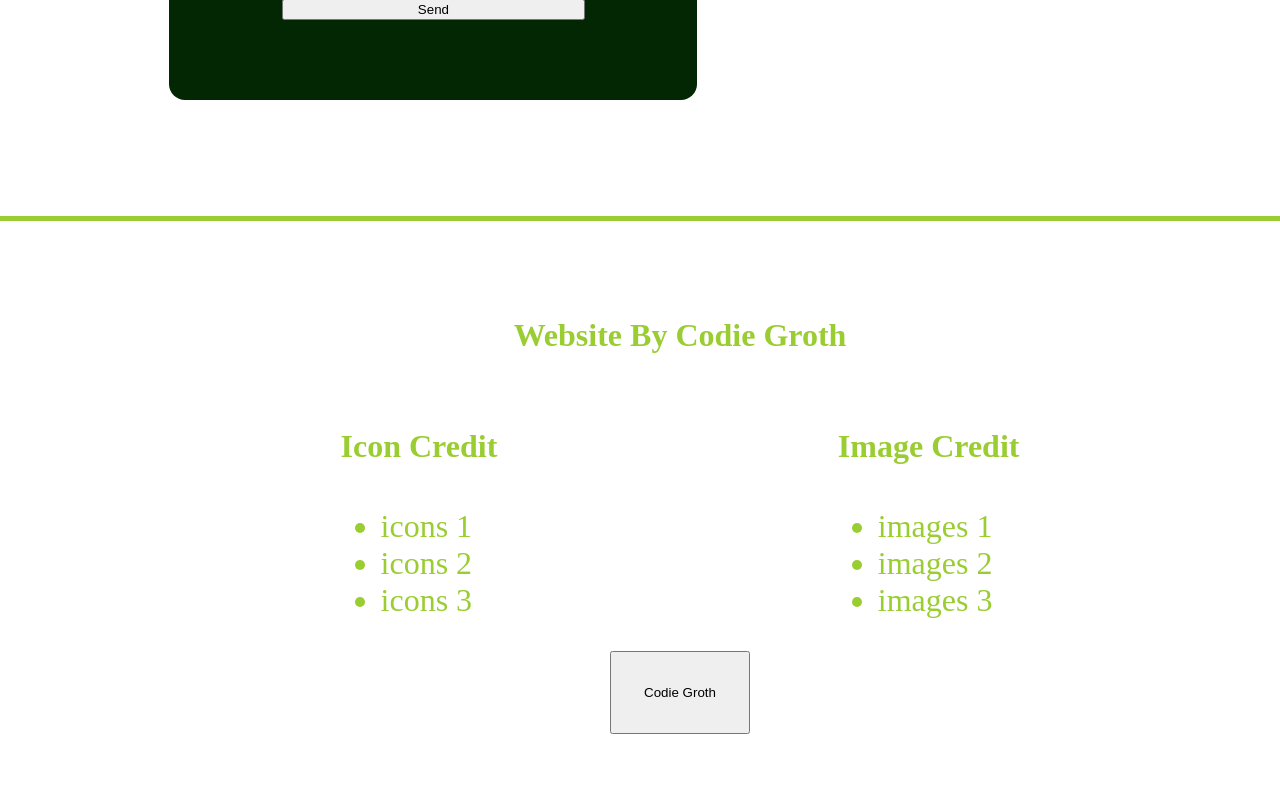
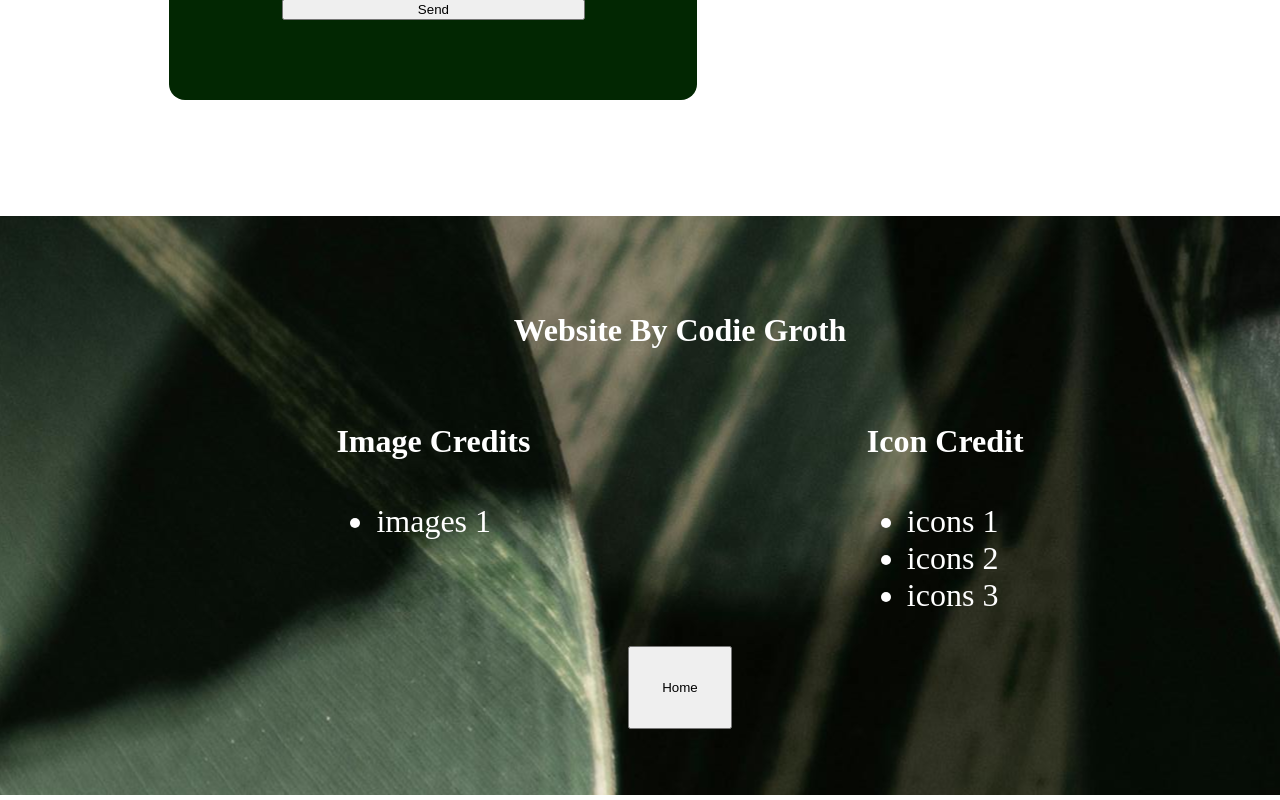
Before and after one commit to codiemaureen/codieCodes, a Next.js app: page / in a window 1280 px wide. Shown: the part 2544-3344 px from the top of the page. Built offline with nearby package versions, Linux system fonts and the light colour scheme; a web font is replaced by a local one.

Commit message:
cleaning up footer

```diff
--- a/src/app/component/Footer.jsx
+++ b/src/app/component/Footer.jsx
@@ -5,6 +5,13 @@ const Footer = () => {
     <div className={styles.footer}>
       <h3 className={styles.footerTitle}>Website By Codie Groth</h3>
       <section className={styles.credContainer}>
+       <div className={styles.imageCredContainer}>
+        <h4 className={styles.imageCredit}>Image Credits</h4>
+        <ul className={styles.imageCred}>
+         <li className={styles.image}>images 1</li>
+        </ul>
+       </div>
+
        <div className={styles.iconCredContainer}>
         <h4 className={styles.iconCredit}>Icon Credit </h4>
         <ul className="iconCred">
@@ -13,16 +20,8 @@ const Footer = () => {
          <li className="icons">icons 3</li>
         </ul>
        </div>
-       <div className={styles.imageCredContainer}>
-        <h4 className={styles.imageCredit}>Image Credit</h4>
-        <ul className={styles.imageCred}>
-         <li className={styles.images}>images 1</li>
-         <li className={styles.images}>images 2</li>
-         <li className={styles.images}>images 3</li>
-        </ul>
-       </div>
       </section>
-      <button className={styles.returnHome}>Codie Groth</button>
+      <button className={styles.returnHome}>Home</button>
     </div>
   )
 }
--- a/src/app/component/Footer.module.css
+++ b/src/app/component/Footer.module.css
@@ -1,11 +1,12 @@
 .footer{
+ background-image: url('../../../public/pexels-sarah-ann-3164915-7031427.jpg');
+ background-position: 50% 50%;
  display: flex;
  flex-direction: column;
  margin-top: 20px;
  padding-top: 2em;
- border-top: 5px solid yellowgreen;
  font-size: 2em;
- color: yellowgreen;
+ color: white;
 }
 
 .footerTitle{
```
